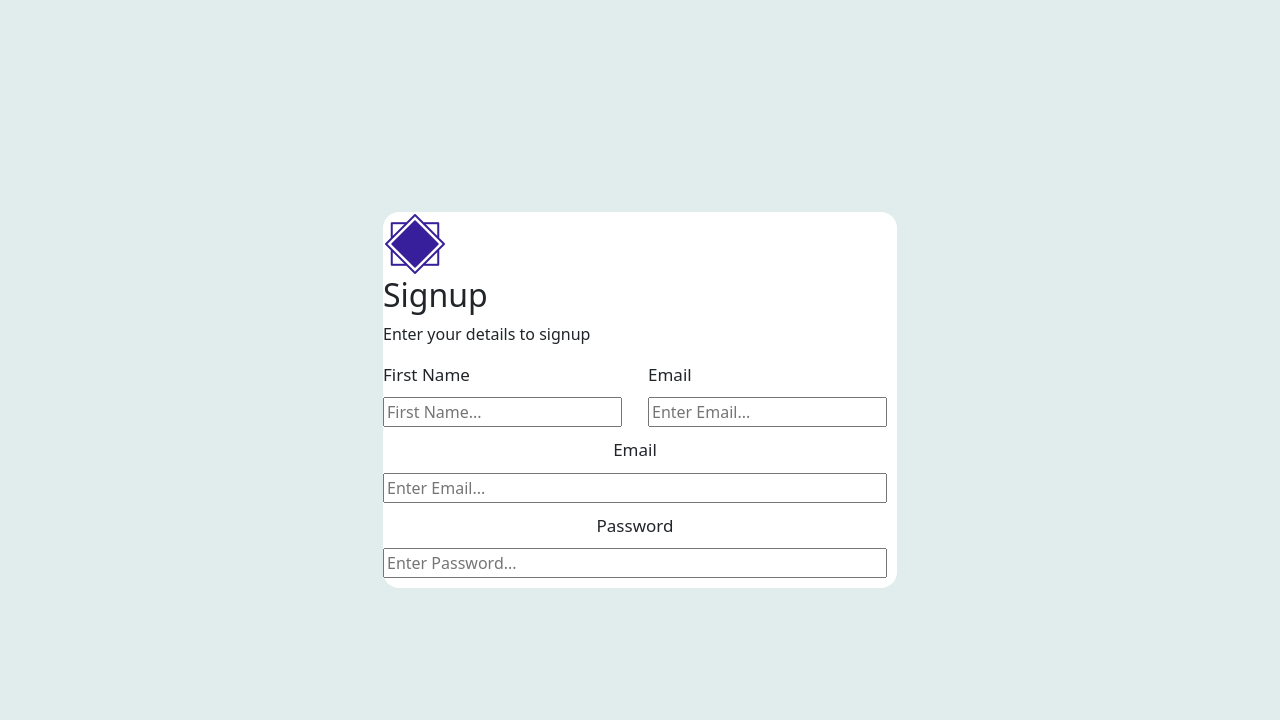
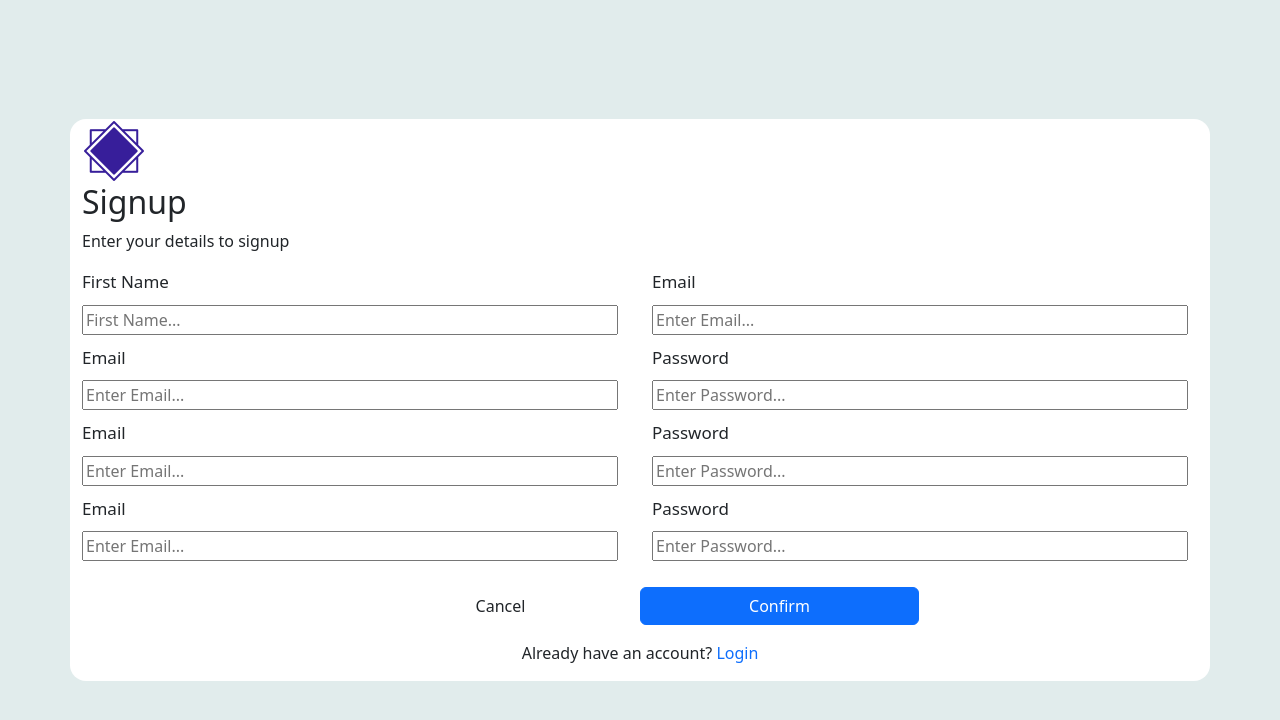
Before and after one commit to Ziad-Nasr/Login-Signup, a React (Vite) app: page /signup in a window 1280 px wide. Shown: the top 720 px of the page. Built offline with nearby package versions, Linux system fonts and the light colour scheme.

Commit message:
modified form

```diff
--- a/src/Screens/SignUp/Signup.tsx
+++ b/src/Screens/SignUp/Signup.tsx
@@ -7,14 +7,16 @@ function Signup() {
   const [password, setPassword] = useState("");
   return (
     <div className="Signup-body d-flex justify-content-center align-items-center">
-      <div className="bg-white rounded-4">
-        <div className="text-start">
+      <div className="bg-white rounded-4 container">
+        <div className="row">
+          <div className="text-start col-12">
             <img src={Logo} alt="Logo" />
             <h2>Signup</h2>
             <p>Enter your details to signup</p>
           </div>
-        <div className="text-start d-flex justify-content-start align-items-start">
-          <div className="me-3">
+        </div>
+        <div className="text-start row">
+          <div className="col-6">
             <InputField
               label="First Name"
               placeholder="First Name..."
@@ -23,6 +25,7 @@ function Signup() {
               setValue={(e) => setEmail(e.target.value)}
             />
           </div>
+          <div className="col-6">
             <InputField
               label="Email"
               placeholder="Enter Email..."
@@ -31,6 +34,9 @@ function Signup() {
               setValue={(e) => setEmail(e.target.value)}
             />
           </div>
+        </div>
+        <div className="text-start row">
+          <div className="col-6">
             <InputField
               label="Email"
               placeholder="Enter Email..."
@@ -38,6 +44,8 @@ function Signup() {
               value={email}
               setValue={(e) => setEmail(e.target.value)}
             />
+          </div>
+          <div className="col-6">
             <InputField
               label="Password"
               placeholder="Enter Password..."
@@ -47,6 +55,62 @@ function Signup() {
             />
           </div>
         </div>
+        <div className="text-start row">
+          <div className="col-6">
+            <InputField
+              label="Email"
+              placeholder="Enter Email..."
+              type="email"
+              value={email}
+              setValue={(e) => setEmail(e.target.value)}
+            />
+          </div>
+          <div className="col-6">
+            <InputField
+              label="Password"
+              placeholder="Enter Password..."
+              type="password"
+              value={password}
+              setValue={(e) => setPassword(e.target.value)}
+            />
+          </div>
+        </div>
+        <div className="text-start row">
+          <div className="col-6">
+            <InputField
+              label="Email"
+              placeholder="Enter Email..."
+              type="email"
+              value={email}
+              setValue={(e) => setEmail(e.target.value)}
+            />
+          </div>
+          <div className="col-6">
+            <InputField
+              label="Password"
+              placeholder="Enter Password..."
+              type="password"
+              value={password}
+              setValue={(e) => setPassword(e.target.value)}
+            />
+          </div>
+        </div>
+        <div className="row">
+          <div className="col-12 mt-3">
+            <button className="btn col-3">Cancel</button>
+            <button className="btn btn-primary col-3">Confirm</button>
+          </div>
+        </div>
+        <div className="row">
+          <div className="col-12 mt-3">
+            <p>
+              Already have an account?{" "}
+              <span className="text-primary">Login</span>
+            </p>
+          </div>
+        </div>
+      </div>
+    </div>
   );
 }
 
```
Lines whose indentation alone changed are shown as unchanged.
